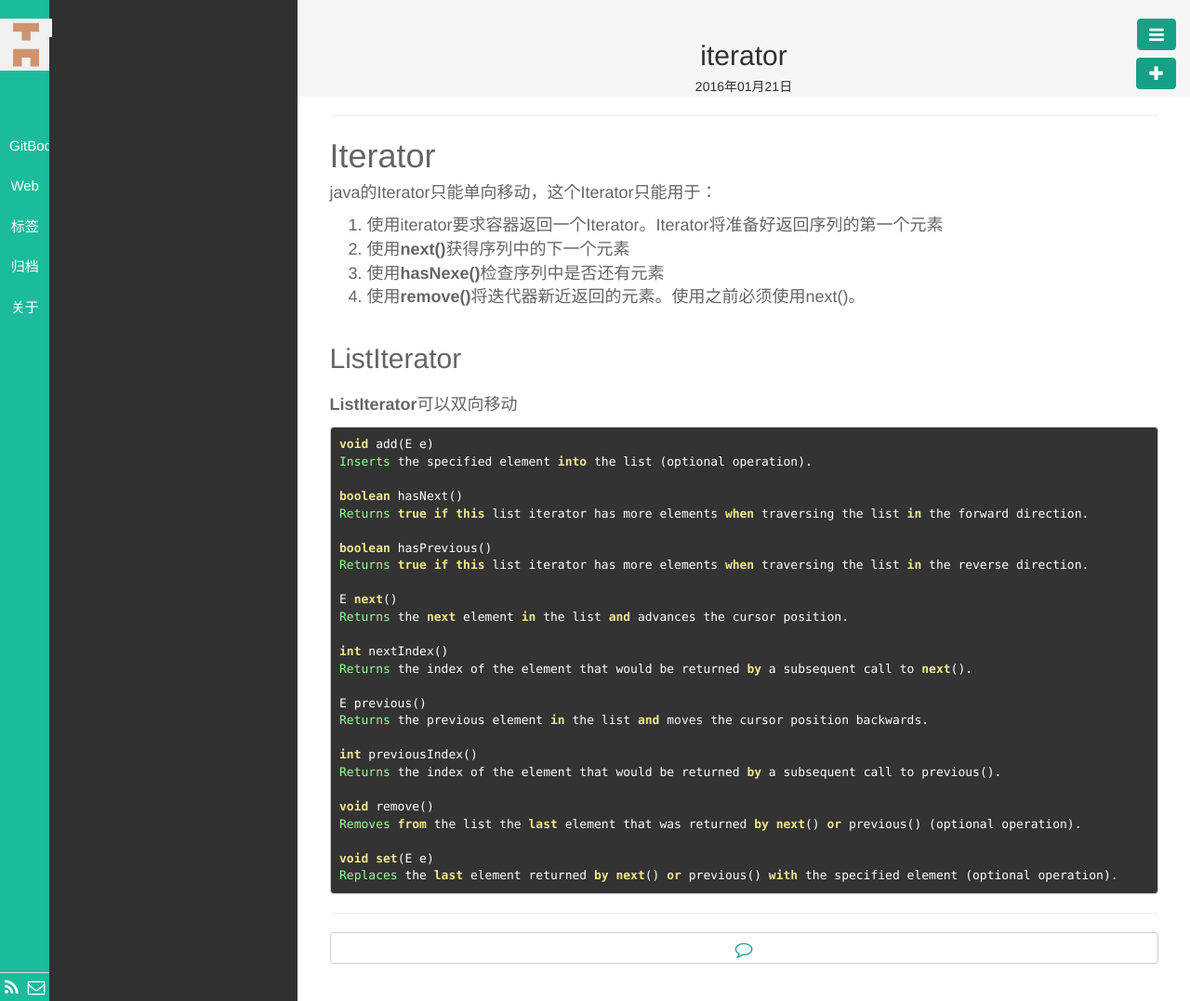
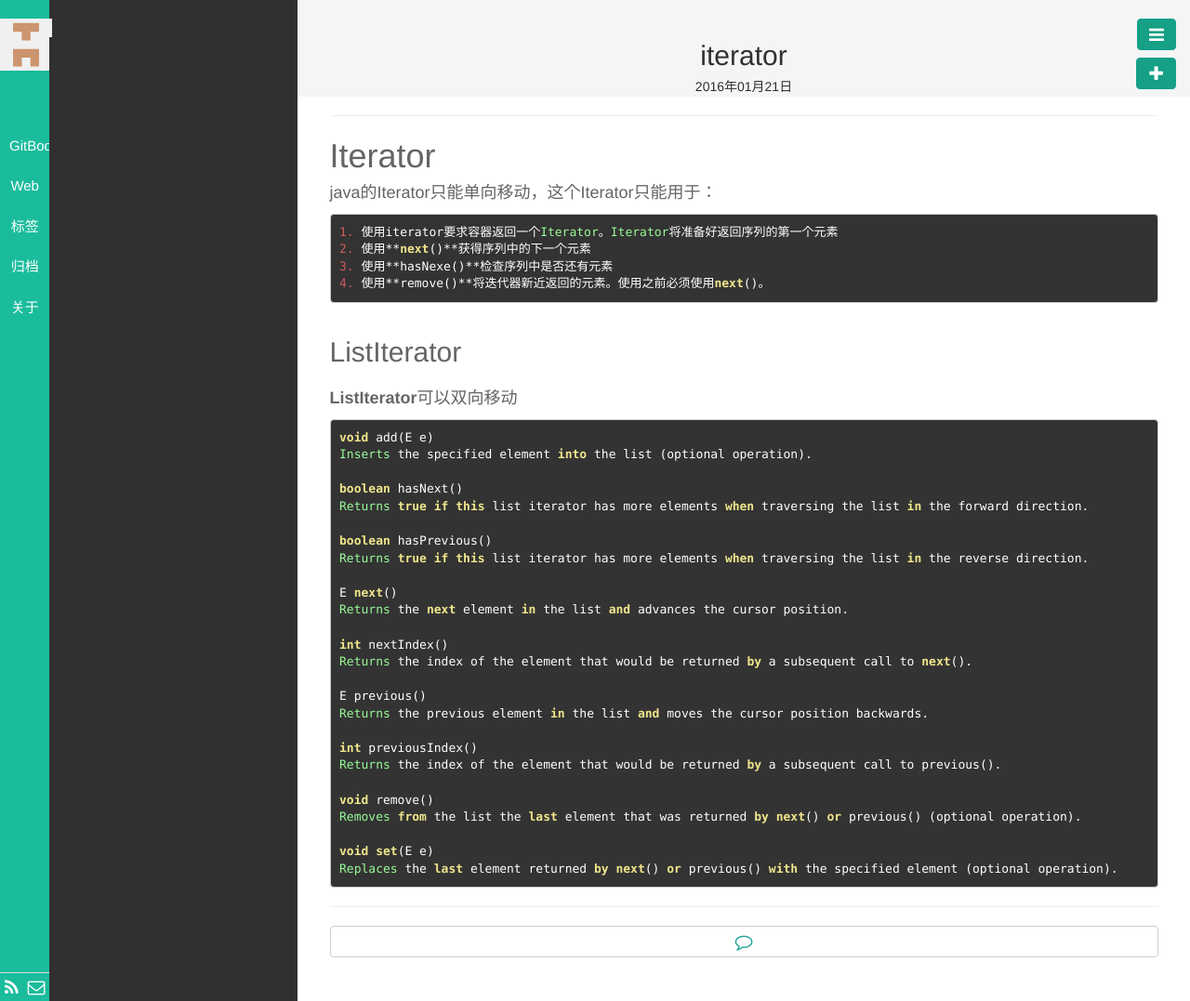
Before and after one commit to ivyxjc/jekyll_blog, a Jekyll site: the page built from _posts/gitbook/thinkInJava/2016-01-21-iterator.md, in a window 1280 px wide. Shown: the whole page at 93% size. Built offline with Jekyll 4.4.1, drawn with Linux system fonts in a browser that asks for light colours; Markdown is read by kramdown in place of the engine named in the settings.

Commit message:
format change

```diff
--- a/_posts/gitbook/thinkInJava/2016-01-21-iterator.md
+++ b/_posts/gitbook/thinkInJava/2016-01-21-iterator.md
@@ -8,11 +8,12 @@ description:
 ---
 # Iterator
 
-java的Iterator只能单向移动，这个Iterator只能用于：
-1. 使用iterator要求容器返回一个Iterator。Iterator将准备好返回序列的第一个元素
-2. 使用**next()**获得序列中的下一个元素
-3. 使用**hasNexe()**检查序列中是否还有元素
-4. 使用**remove()**将迭代器新近返回的元素。使用之前必须使用next()。
+java的Iterator只能单向移动，这个Iterator只能用于：<br>
+
+    1. 使用iterator要求容器返回一个Iterator。Iterator将准备好返回序列的第一个元素
+    2. 使用**next()**获得序列中的下一个元素
+    3. 使用**hasNexe()**检查序列中是否还有元素
+    4. 使用**remove()**将迭代器新近返回的元素。使用之前必须使用next()。
 
 ##ListIterator
 **ListIterator**可以双向移动
```
